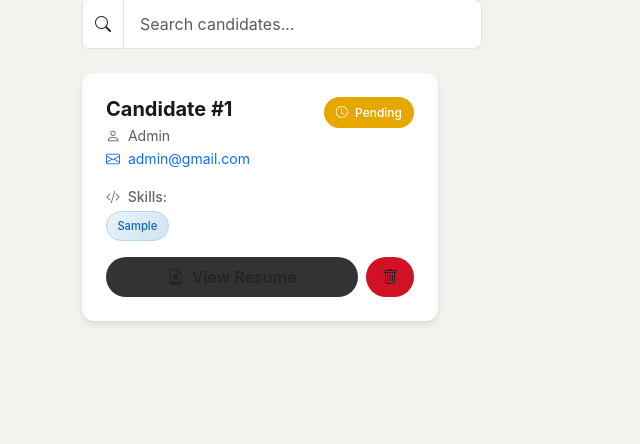
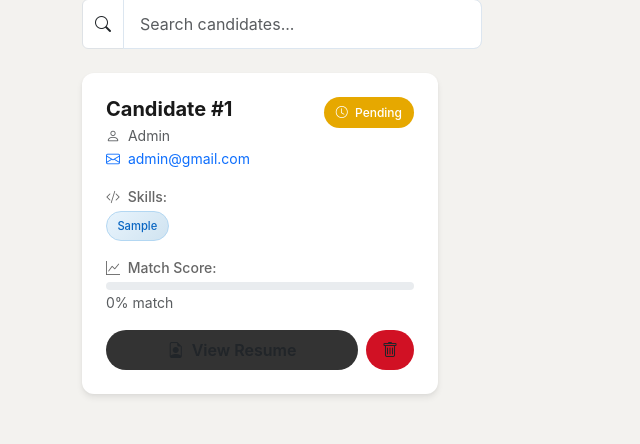
Before and after one commit to SujelRam/Smart-Resume-System, a Flask app: page /admin in a window 1280 px wide. Shown: the part 356-800 px from the top of the page, without its empty margins (0-640 px from the left). Run offline with Flask 3, Linux system fonts and the light colour scheme; a user stored in the database is signed in; data comes from the database, SQL or seed files in the repository; tables that the repository leaves empty hold one stand-in row (values such as "Sample post").

Commit message:
New UI Added

```diff
--- a/templates/admin.html
+++ b/templates/admin.html
@@ -45,7 +45,7 @@
           {% if s.strip() %}
           <span class="badge-skill">
             {{ s.strip() }}
-            <a href="/delete-skill/{{ s.strip() }}" style="color: var(--primary-color); text-decoration: none;" onclick="return confirmDelete('Remove this skill?');">
+            <a href="/delete-skill/{{ s.strip()|urlencode }}" style="color: var(--primary-color); text-decoration: none;" onclick="return confirmDelete('Remove this skill?');">
               <i class="bi bi-x"></i>
             </a>
           </span>
@@ -112,7 +112,7 @@
           {% endif %}
 
           <!-- Score -->
-          {% if r.score %}
+          {% if r.score is not none %}
           <div class="mb-3">
             <p class="small fw-medium mb-1" style="color: var(--text-muted);">
               <i class="bi bi-graph-up me-1"></i> Match Score:
```
